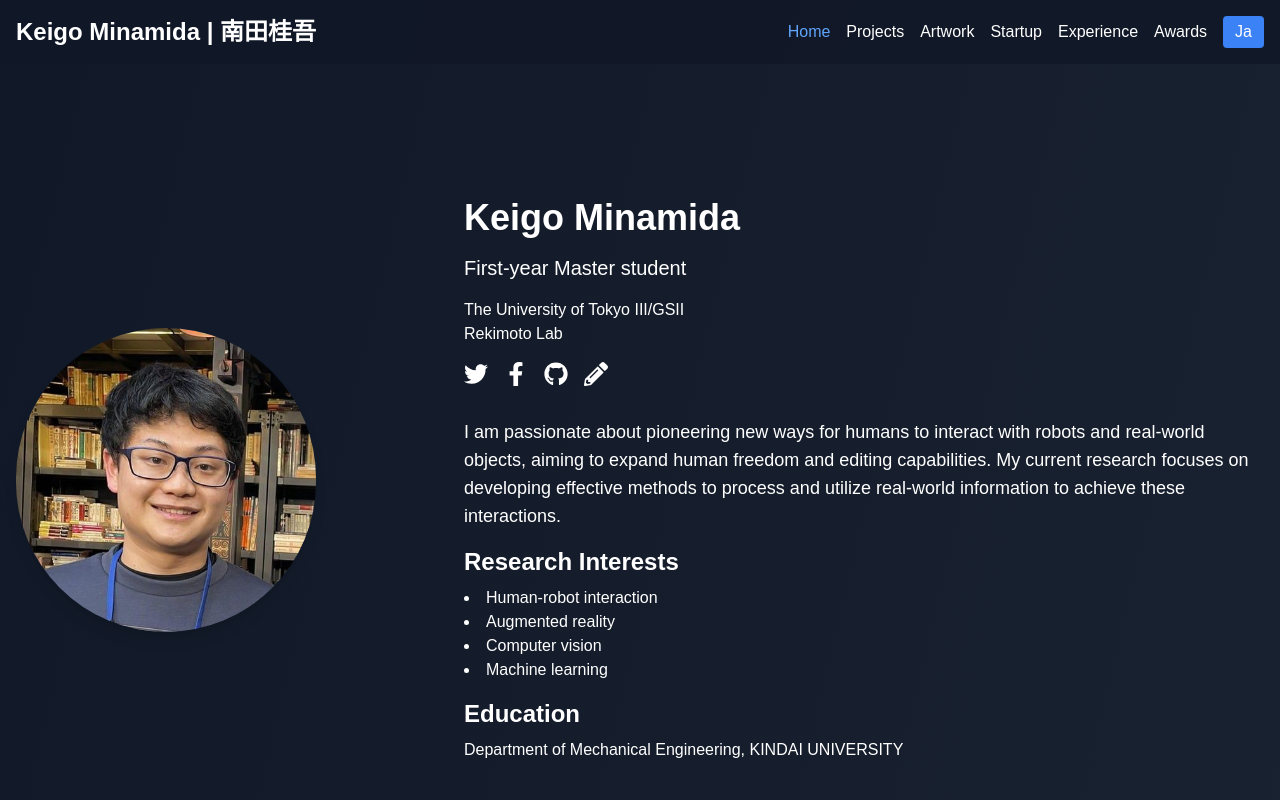
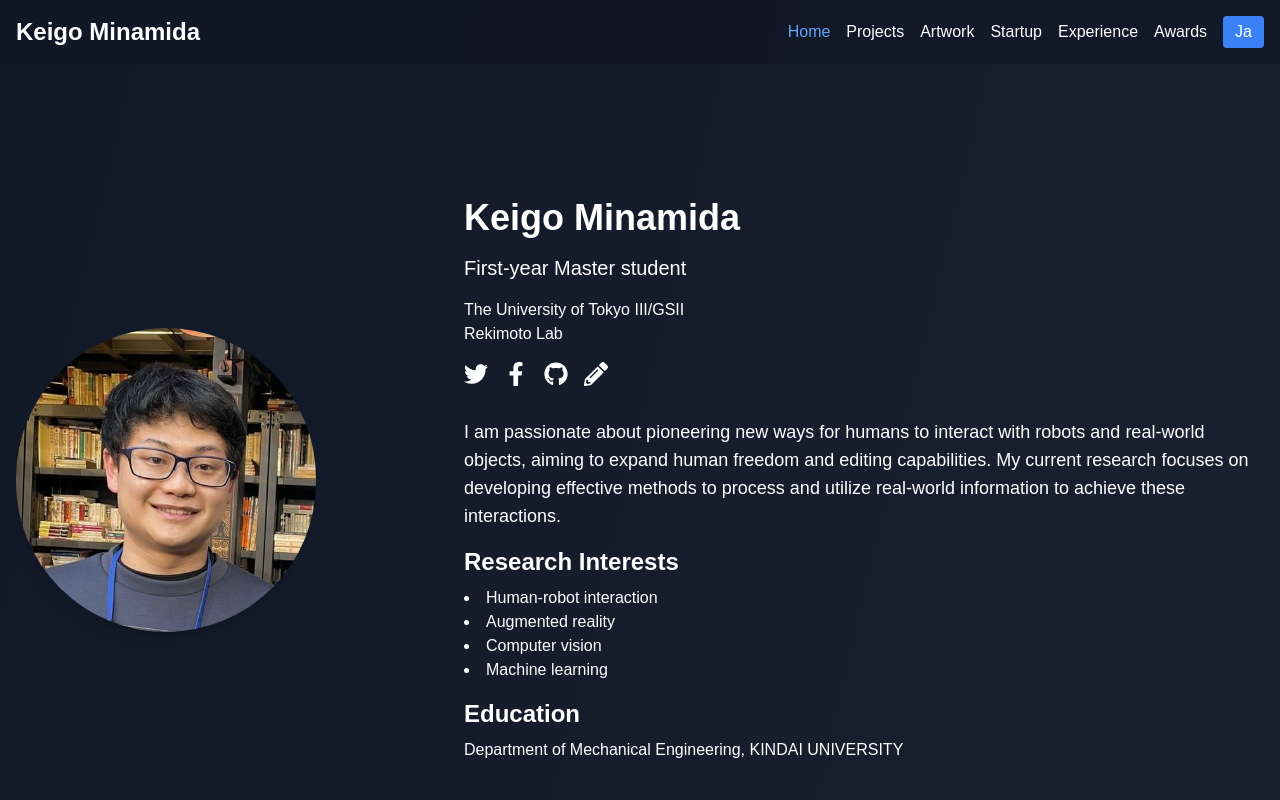
Before and after one commit to keigo1110/keigominamidapage2, a Next.js app: page / in a window 1280 px wide. Shown: the top 800 px of the page. Built offline with nearby package versions, Linux system fonts and the light colour scheme.

Commit message:
modify details

```diff
--- a/src/components/portfolio.tsx
+++ b/src/components/portfolio.tsx
@@ -47,7 +47,7 @@ export function PortfolioComponent() {
     <div className="min-h-screen bg-gradient-to-br from-gray-900 to-gray-800 text-white">
       <header className="fixed top-0 left-0 right-0 z-50 bg-gray-900 bg-opacity-90">
         <nav className="container mx-auto px-4 py-4 flex justify-between items-center">
-          <a href="#home" className="text-2xl font-bold">Keigo Minamida | 南田桂吾</a>
+          <a href="#home" className="text-2xl font-bold">{t('name')}</a>
           <div className="flex items-center space-x-4">
             <div className="md:hidden">
               <button onClick={toggleMenu} className="text-white focus:outline-none">
--- a/src/translations.ts
+++ b/src/translations.ts
@@ -189,7 +189,7 @@ export const translations = {
 
         // 受賞
         award1: 'ベストプレゼンテーション賞 近畿大学理工学部機械工学科卒業研究発表会（2024年3月）',
-        award2: '校友会会長賞 近畿大学（2024年3月）',
+        award2: '校友会長賞 近畿大学（2024年3月）',
         award3no1: '律相院賞',
         award3no2: '析匠賞',
         award3no3: 'イシス編集学校 15季[離]（2022年11月）',
```
